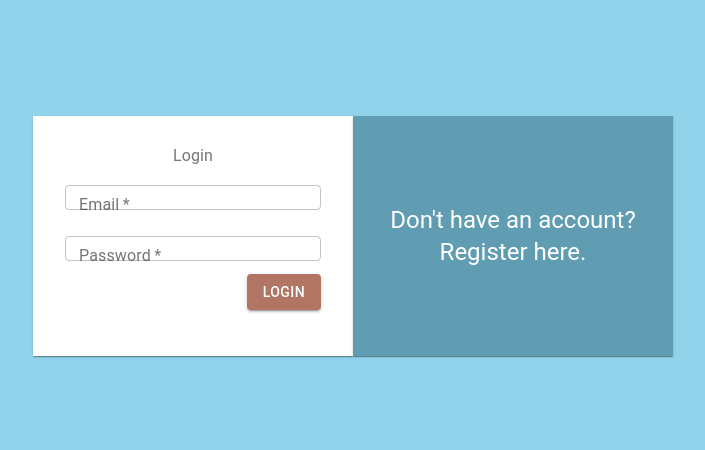
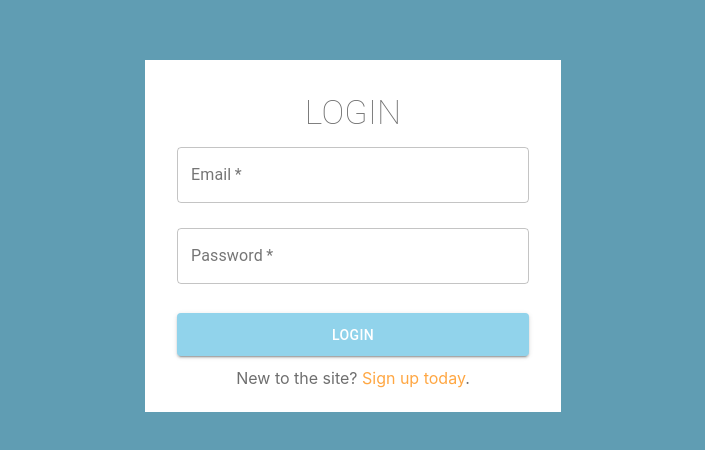
Before and after one commit to jesusriv/budget-app-react, a React (Create React App) app: page /login in a window 1280 px wide. Shown: the part 164-614 px from the top of the page, without its empty margins (287-992 px from the left). Built offline with nearby package versions, Linux system fonts and the light colour scheme.

Commit message:
login page styling

```diff
--- a/src/App.css
+++ b/src/App.css
@@ -1,3 +1,12 @@
+* {
+  padding: "0";
+  margin: "0";
+}
+
+body {
+  color: #444444;
+}
+
 .App {
   text-align: center;
 }
@@ -23,11 +32,6 @@
   font-size: calc(10px + 2vmin);
   color: white;
 }
-
-.App-link {
-  color: #61dafb;
-}
-
 @keyframes App-logo-spin {
   from {
     transform: rotate(0deg);
--- a/src/components/Form/LoginForm.tsx
+++ b/src/components/Form/LoginForm.tsx
@@ -1,13 +1,15 @@
 import React from 'react';
 
 import {
-    FormLabel,
     FormControl,
     TextField,
     Paper,
-    Button
+    Button,
+    Typography
 
 } from '@material-ui/core';
+import customTheme from '../../theme/CustomTheme/CustomTheme';
+import { Link } from 'react-router-dom';
 
 interface FormProps {
     email: String,
@@ -15,15 +17,20 @@ interface FormProps {
     handleSubmit: (event: React.FormEvent<HTMLFormElement>) => void,
     handleChange: Function
 }
-
 const Form: React.FC<FormProps> =  (props) => {
     const { email, password, handleSubmit } = props;
     return (
-        <Paper style={styles.paper} square={true}>
+        <Paper elevation={0} style={styles.paper} square={true}>
+            <Typography
+                variant="h4"
+                align="center"
+                style={{
+                    textTransform: "uppercase",
+                    fontWeight: 100
+                }}>Login</Typography>
             <form onSubmit={handleSubmit} style={{
                 display: "flex",
                 flexDirection: "column", alignItems: "center"}}>
-                <FormLabel>Login</FormLabel>
                 <FormControl style={styles.control}>
                     <TextField
                         value={email}
@@ -35,7 +42,7 @@ const Form: React.FC<FormProps> =  (props) => {
                         type="string"
                         variant="outlined"
                         fullWidth={true}
-                        size="small"
+                        size="medium"
                     />
                 </FormControl>
                 <FormControl style={styles.control}>
@@ -49,11 +56,12 @@ const Form: React.FC<FormProps> =  (props) => {
                         type="string"
                         variant="outlined"
                         fullWidth={true}
-                        size="small"
+                        size="medium"
                     />
                 </FormControl>
-                <Button type="submit" variant="contained" color={"secondary"} style={styles.button}>Login</Button>
+                <Button type="submit" variant="contained" color={"primary"} style={styles.button}>Login</Button>
             </form>
+            <p style={{textAlign: "center", marginTop: ".6rem"}}>New to the site? <Link style={{color: "#ffa743"}} to="/register">Sign up today</Link>.</p>
         </Paper>
     )
 }
@@ -62,8 +70,8 @@ export default Form;
 
 const styles = {
     paper: {
-        width: '20rem',
-        height: '15rem',
+        width: '26rem',
+        height: '22rem',
         padding: "2rem 2rem"
     },
     form: {
@@ -75,6 +83,9 @@ const styles = {
         margin: ".8rem 0"
     },
     button: {
-        alignSelf: "flex-end"
+        width: "100%",
+        height: "2.7rem",
+        marginTop: "1rem",
+        backgroundColor: `${customTheme.palette.primary.light}`
     },
 }
--- a/src/components/Form/RegisterForm.tsx
+++ b/src/components/Form/RegisterForm.tsx
@@ -1,11 +1,11 @@
 import React from 'react';
 
 import {
-    FormLabel,
     FormControl,
     TextField,
     Paper,
-    Button
+    Button,
+    Typography
 
 } from '@material-ui/core';
 
@@ -22,10 +22,16 @@ const Form: React.FC<FormProps> =  (props: FormProps) => {
     const { name, email, password, confirmPassword, handleSubmit } = props;
     return (
         <Paper style={styles.paper} square={true}>
+            <Typography
+                variant="h4"
+                align="center"
+                style={{
+                    textTransform: "uppercase",
+                    fontWeight: 100
+                }}>Register</Typography>
             <form onSubmit={handleSubmit} style={{
                 display: "flex",
                 flexDirection: "column", alignItems: "center"}}>
-                <FormLabel>Register</FormLabel>
                 <FormControl style={styles.control}>
                     <TextField
                         value={name}
--- a/src/pages/Login/Login.tsx
+++ b/src/pages/Login/Login.tsx
@@ -40,14 +40,6 @@ export default class Login extends React.Component<{}, LoginState> {
                     handleSubmit={this.handleSubmit}
                     handleChange={this.handleChange}
                 />
-                <Paper style={styles.paper} square={true}>
-                    <Typography
-                        variant="h5"
-                        style={{color: "white",}}
-                        align="center"
-                        >Don't have an account? <br />
-                        <Link style={styles.link} to="/register">Register here.</Link></Typography>
-                </Paper>
             </div>
         )
     }
@@ -55,7 +47,7 @@ export default class Login extends React.Component<{}, LoginState> {
 
 const styles = {
     root: {
-        backgroundColor: `${customTheme.palette.primary.light}`,
+        backgroundColor: `${customTheme.palette.primary.main}`,
         height: '100vh',
         display: 'flex',
         justifyContent: "center",
--- a/src/pages/Register/Register.tsx
+++ b/src/pages/Register/Register.tsx
@@ -49,14 +49,6 @@ export default class Register extends React.Component<{}, RegisterState> {
                     handleSubmit={this.handleSubmit}
                     handleChange={this.handleChange}
                 />
-                <Paper style={styles.paper} square={true}>
-                    <Typography
-                        variant="h5"
-                        style={{color: "white",}}
-                        align="center"
-                        >Have an account already? <br />
-                        <Link style={styles.link} to="/login">Login here.</Link></Typography>
-                </Paper>
             </div>
         )
     }
@@ -64,11 +56,11 @@ export default class Register extends React.Component<{}, RegisterState> {
 
 const styles = {
     root: {
-        backgroundColor: `${customTheme.palette.primary.light}`,
         height: '100vh',
         display: 'flex',
         justifyContent: "center",
         alignItems: "center",
+        backgroundColor: `${customTheme.palette.primary.main}`
     },
     paper: {
         display: "flex",
--- a/src/theme/CustomTheme/CustomTheme.tsx
+++ b/src/theme/CustomTheme/CustomTheme.tsx
@@ -15,24 +15,23 @@ const customTheme = createMuiTheme({
                 "&:before": {
                     borderBottom: `1px solid ${primary}`
                 },
-                "&:hover": {
-                    borderBottom: `red`
-                }
-            },
-            focused: {
-
             }
         },
         MuiOutlinedInput: {
             inputMarginDense: {
                 paddingTop: ".2rem",
                 paddingBottom: ".2rem",
-            }
+            },
         },
         MuiTableCell: {
             root: {
                 padding: ".75rem"
             }
+        },
+        MuiPaper: {
+            root: {
+                color: "rgba(0, 0, 0, .57)"
+            }
         }
     }
 })
```
